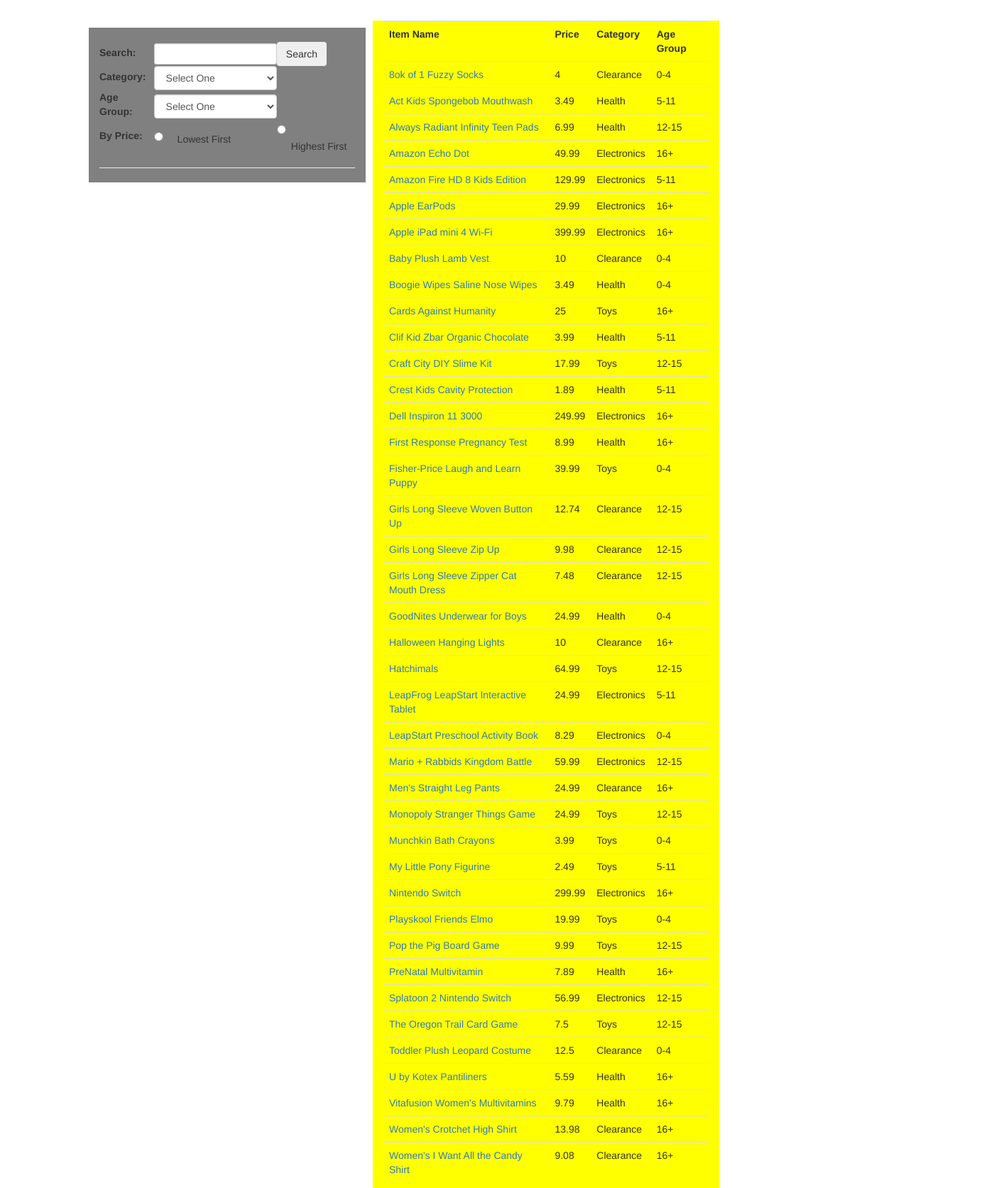
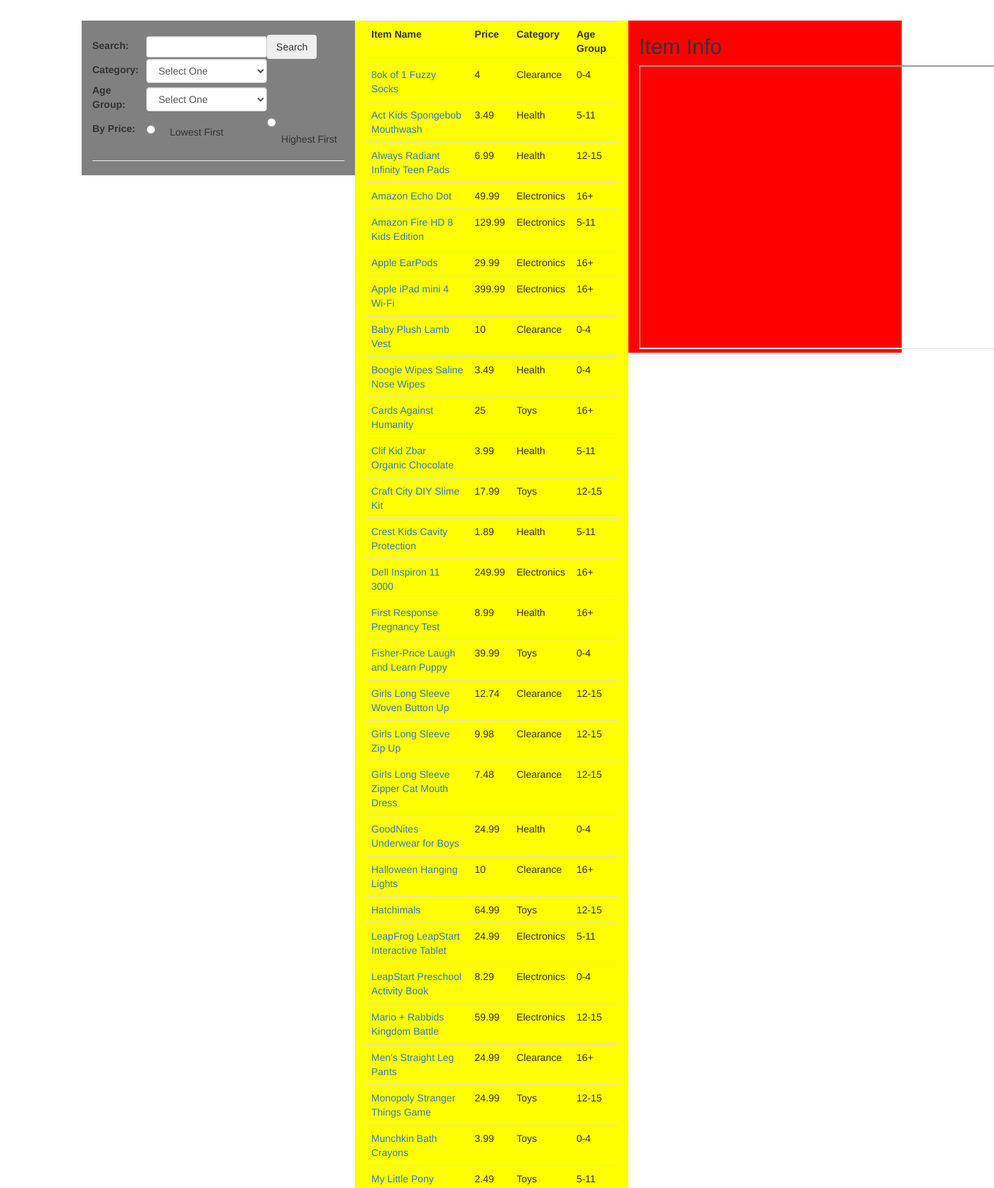
Before and after one commit to FiskFuji/cst336_project, a PHP site: page / in a window 1400 px wide; the page is wider, and only the part inside the window is pictured. Shown: the part 230-1904 px from the top of that part at 71% size. Run offline with PHP 8.4, Linux system fonts and the light colour scheme; data comes from the database, SQL or seed files in the repository; data that the repository does not hold is empty; some web fonts are replaced.

Commit message:
fixed 3rd colum

```diff
--- a/css/styles.css
+++ b/css/styles.css
@@ -4,20 +4,27 @@ div {
 }
 #main{
         font-family: 'Merriweather', serif;
-        background-image:url("../img/machine.png");
 
 }
 
+#fillform {
+
+				margin-right: 0px;
+			}
+
 #col-1{
     background-color: gray;
-    margin:10px;
-    border:2px;
+    margin:0px;
+    border:0px;
 }
 
 #col-2{
     background-color: yellow;
 }
 
+#col-3{
+    background-color: red;
+}
 #content{
     margin-left: auto;
     margin-right: auto;
--- a/index.php
+++ b/index.php
@@ -137,6 +137,7 @@ function displayItems() {
 
 			<div class="container">
 				<div id="fillform" class="row">
+
 					<div id="col-1" class="col-sm-4">
 						<div class="form-group">
 						<form>
@@ -178,7 +179,7 @@ function displayItems() {
 						<hr>
 					</div>
 
-					<div id="col-2" class="col-sm-5">
+					<div id="col-2" class="col-sm-4">
 
 						<?=displayItems()?>
 
@@ -186,7 +187,7 @@ function displayItems() {
 
 					<div id="col-3" class="col-sm-4">
 						<h2>Item Info</h2>
-				        <iframe name="itemInfo" width=525 height=400></iframe>
+				       <iframe name="itemInfo" width=525 height=400></iframe>
 					</div>
 
 				</div>
```
